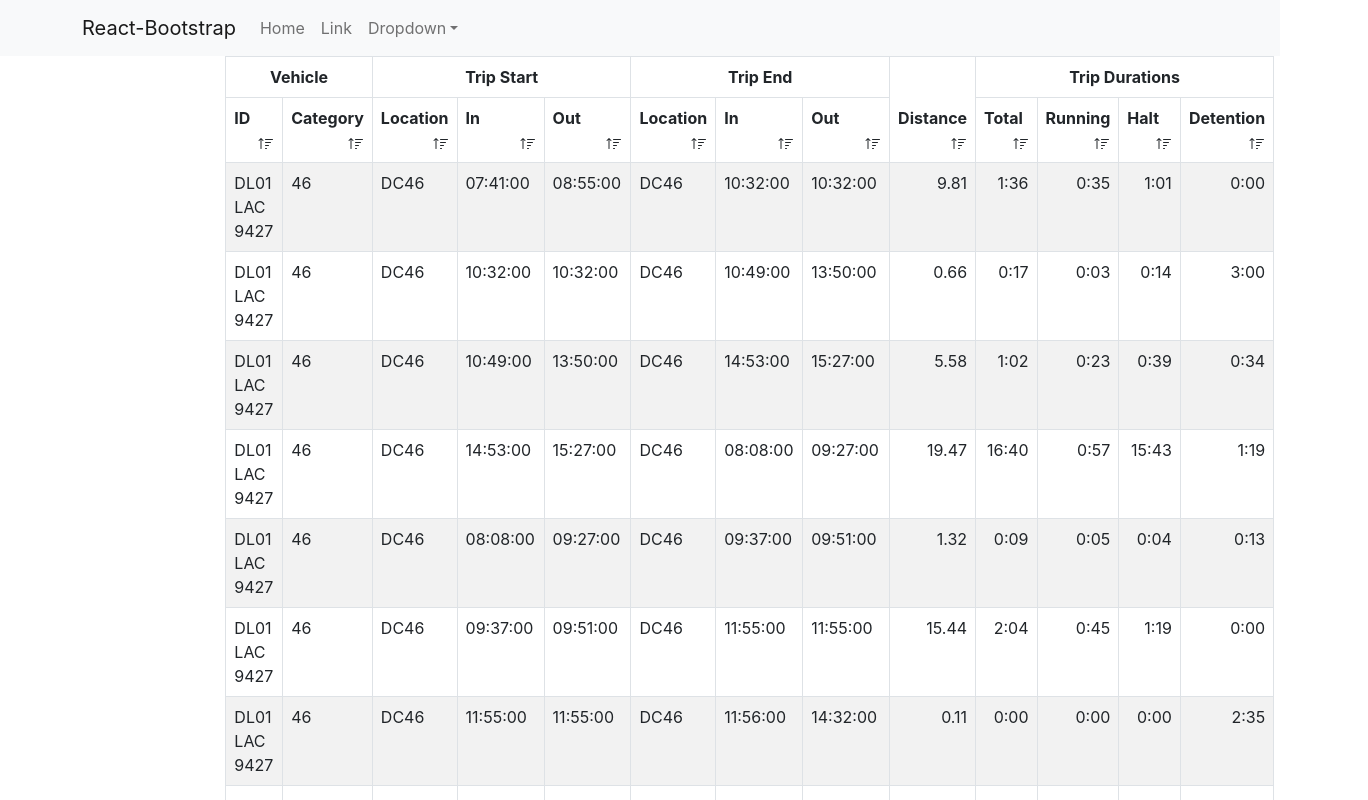
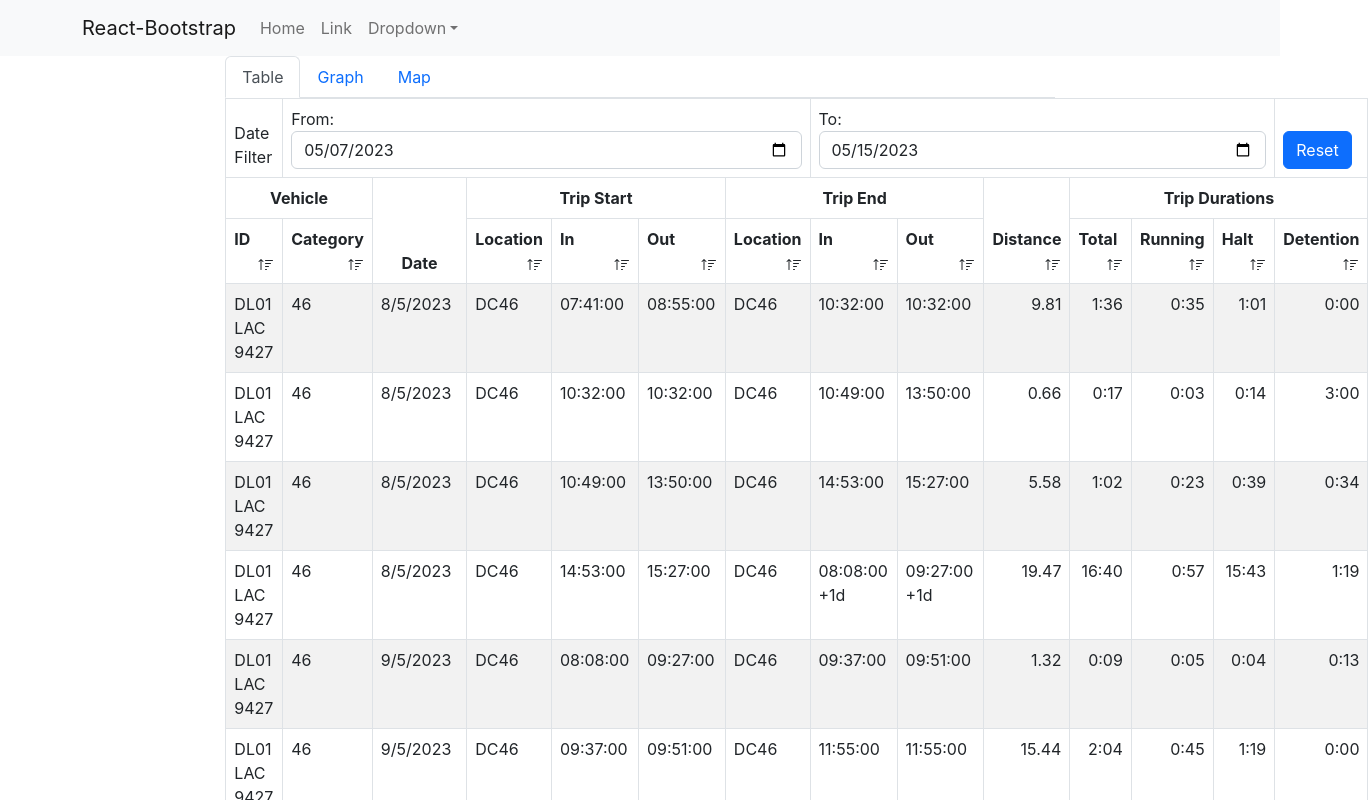
Before and after one commit to sensel-in/react-tutorial, a React (Create React App) app: page / in a window 1280 px wide. Shown: the top 800 px of the page, 1368 px wide, since content can reach past the window. Built offline with nearby package versions, Linux system fonts and the light colour scheme.

Commit message:
Filter by date.  Added tab skeleton

```diff
--- a/src/App.js
+++ b/src/App.js
@@ -3,6 +3,9 @@ import Row from 'react-bootstrap/Row';
 import Col from 'react-bootstrap/Col';
 import TripTable from './trip-table';
 import TopNavBar from './top-navbar';
+
+import Tabs from 'react-bootstrap/Tabs';
+import Tab from 'react-bootstrap/Tab';
 
 import logo from './logo.svg';
 import './App.css';
@@ -18,7 +21,17 @@ function App() {
       <Row><TopNavBar /></Row>
       <Row className="justify-content-center">
         <Col lg={8} >
-          <TripTable />
+          <Tabs defaultActiveKey="table">
+            <Tab eventKey="table" title="Table">
+              <TripTable />
+            </Tab>
+            <Tab eventKey="graph" title="Graph">
+              TBD
+            </Tab>
+            <Tab eventKey="map" title="Map">
+              TBD
+            </Tab>
+          </Tabs>
         </Col>
       </Row>
     </Container>
--- a/src/trip-data.js
+++ b/src/trip-data.js
@@ -1,5 +1,5 @@
 import data from './data.json';
-
+let dateRange = [new Date(3000, 0, 1), new Date(1970, 0, 1)];
 const cleanedData = data.map((row) => {
     const newRow = {
         key: row['Trip-No']+'-'+Math.floor(Math.random() * 1000000),
@@ -21,6 +21,12 @@ const cleanedData = data.map((row) => {
         halttime: parseInterval(row['Halt-Hours']),
         detention: parseInterval(row['Dest-Detention-Time']),
     };
+    if (newRow.start.in < dateRange[0]) {
+        dateRange[0] = newRow.start.in;
+    }
+    if (newRow.end.out > dateRange[1]) {
+        dateRange[1] = newRow.end.out;
+    }
     return newRow;
 });
 function parseTime(localTimeString) {
@@ -51,3 +57,4 @@ function parseInterval(durationString) {
 }
 
 export default cleanedData;
+export { dateRange };
--- a/src/trip-table.js
+++ b/src/trip-table.js
@@ -1,9 +1,26 @@
 import Table from 'react-bootstrap/Table';
-import tripData from './trip-data';
+import Form from 'react-bootstrap/Form';
+import { Button } from 'react-bootstrap';
+import tripData ,{dateRange} from './trip-data';
 import { SortUp, SortDown } from 'react-bootstrap-icons';
 import { useState } from 'react';
-function fmtTime(t) {
-    return t.toLocaleTimeString('en-US', { hour12: false });
+function fmtTime(base, t) {
+    let ret = t.toLocaleTimeString('en-US', { hour12: false });
+  // The number of milliseconds in all UTC days (no DST)
+  const oneDay = 1000 * 60 * 60 * 24 - 1;
+
+  // A day in UTC always lasts 24 hours (unlike in other time formats)
+  const tD = Date.UTC(t.getFullYear(), t.getMonth(), t.getDate());
+  const bD = Date.UTC(base.getFullYear(), base.getMonth(), base.getDate());
+
+  // so it's safe to divide by 24 hours
+  const n = Math.floor((tD - bD) / oneDay);
+  if (n > 0)
+        ret += ` +${n}d`;
+  return ret;
+}
+function fmtDate(t) {
+    return t.toLocaleDateString('en-IN', { hour12: false });
 }
 function fmtInterval(t) {
     return `${Math.floor(t/3600)}:${Math.round((t%3600)/60).toString().padStart(2,'0')}`;
@@ -12,7 +29,8 @@ function fmtDistance(d) {
     return d.toFixed(2);
 }
 function TripTable() {
-    const baseState = {
+    //console.log(dateRange);
+    const baseSortState = {
         id: 0,
         category: 0,
         start: {
@@ -31,15 +49,15 @@ function TripTable() {
         halttime: 0,
         detention: 0,
     };
-    let [sortState, setSortState] = useState(baseState);
+    let [sortState, setSortState] = useState(baseSortState);
     const handleSort = (field) => {
         const flds = field.split('.');
         setSortState((prevState) => {
             if (flds.length === 1)
-                return { ...baseState, [field]: prevState[field] ? -prevState[field] : 1 };
+                return { ...baseSortState, [field]: prevState[field] ? -prevState[field] : 1 };
             else {
                 const [parent, child] = flds;
-                return { ...baseState, [parent]: { ...baseState[parent], [child]: prevState[parent][child] ? -prevState[parent][child] : 1 } };
+                return { ...baseSortState, [parent]: { ...baseSortState[parent], [child]: prevState[parent][child] ? -prevState[parent][child] : 1 } };
             }
         });
     };
@@ -52,7 +70,7 @@ function TripTable() {
         return '??'
     };
     const sortBy = (sortState, data) => {
-        const fsf = d => Object.keys(d).find((key) => typeof(d[key]) == 'number' && sortState[key] !== 0)
+        const fsf = d => Object.keys(d).find((key) => typeof(d[key]) == 'number' && d[key] !== 0)
         const field = fsf(sortState);
         if (field) {
             const dir = sortState[field];
@@ -70,17 +88,35 @@ function TripTable() {
         if (f1 && f2) {
             const dir = sortState[f1][f2];
             const scmp = (typeof(data[0][f1][f2]) == 'string');
+            //console.log("Sorting by", {sortState, f1, f2, dir, scmp});
             return data.sort((a, b) => {
                 return dir*(scmp?a[f1][f2].localeCompare(b[f1][f2]):(a[f1][f2] - b[f1][f2]));
             });
         }
         return data
     }
+    let [dateFilterState, setDateFilterState] = useState(dateRange);
+    const handleDateFilter = (evt, field) => {
+        console.log({dateFilterState});
+        setDateFilterState((prevState) => {
+            const newDate = new Date(evt.target.value);
+            console.log("Value", evt.target.value);
+            console.log(`Setting range[${field}] to ${newDate.toLocaleString('en-CA')}`);
+            return { ...prevState, [field]: newDate };
+        });
+    };
     //console.log(tripData);
     return (<Table striped bordered hover>
       <thead>
         <tr>
+            <td>Date Filter</td><td colSpan={6}>From: <Form.Control type="date" value={dateFilterState[0].toLocaleDateString('en-CA')} onChange={e => handleDateFilter(e, 0)}></Form.Control></td>
+                            {/*<td><Form.Control type="time" value={dateFilterState[0].toLocaleTimeString('en-CA', {hour12:false})} onChange={e => handleDateFilter(e, 0)}></Form.Control></td>*/}
+                                <td colSpan={6}>To: <Form.Control type="date"  value={dateFilterState[1].toLocaleDateString('en-CA')} onChange={e => handleDateFilter(e, 1)}></Form.Control></td>
+                                <td><Button onClick={() => setDateFilterState(dateRange)}>Reset</Button></td>
+        </tr>
+        <tr>
         <th colSpan={2} className="text-center">Vehicle</th>
+        <th rowSpan={2} className="text-center">Date</th>
         <th colSpan={3} className="text-center">Trip Start</th>
         <th colSpan={3} className="text-center">Trip End</th>
 
@@ -107,17 +143,22 @@ function TripTable() {
         </tr>
       </thead>
       <tbody>
-        {sortBy(sortState, tripData).map(row => (<tr key={row.key}>
+        {sortBy(sortState, tripData)
+            .filter(row => {
+                return (row.start.in >= dateFilterState[0] && row.end.out <= dateFilterState[1])
+            })
+            .map(row => (<tr key={row.key}>
             <td>{row.id}</td>
             <td>{row.category}</td>
 
+            <td>{fmtDate(row.start.in)}</td>
             <td>{row.start.location}</td>
-            <td>{fmtTime(row.start.in)}</td>
-            <td>{fmtTime(row.start.out)}</td>
+            <td>{fmtTime(row.start.in, row.start.in)}</td>
+            <td>{fmtTime(row.start.in, row.start.out)}</td>
 
             <td>{row.end.location}</td>
-            <td>{fmtTime(row.end.in)}</td>
-            <td>{fmtTime(row.end.out)}</td>
+            <td>{fmtTime(row.start.in, row.end.in)}</td>
+            <td>{fmtTime(row.start.in, row.end.out)}</td>
 
             <td className='text-end'>{fmtDistance(row.distance)}</td>
 
```
